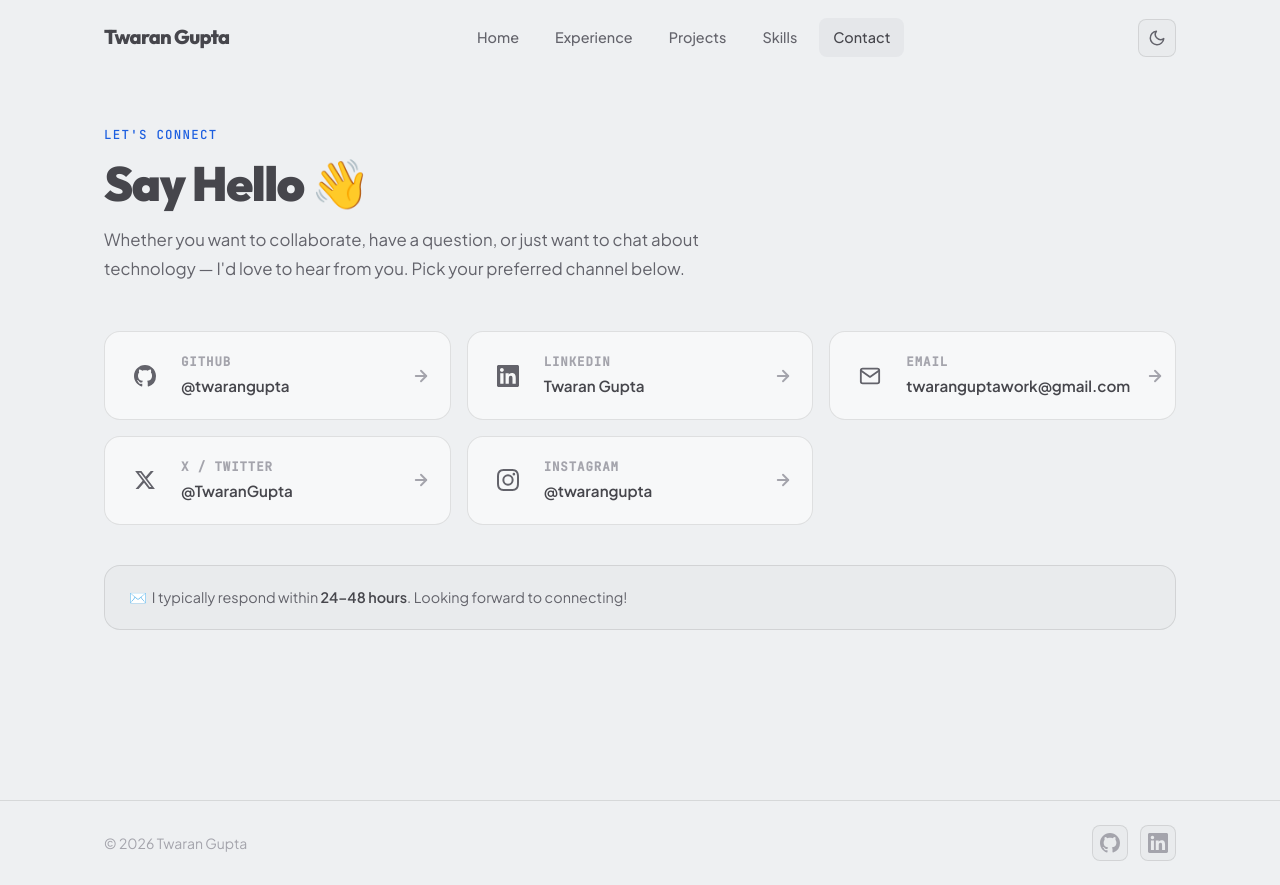
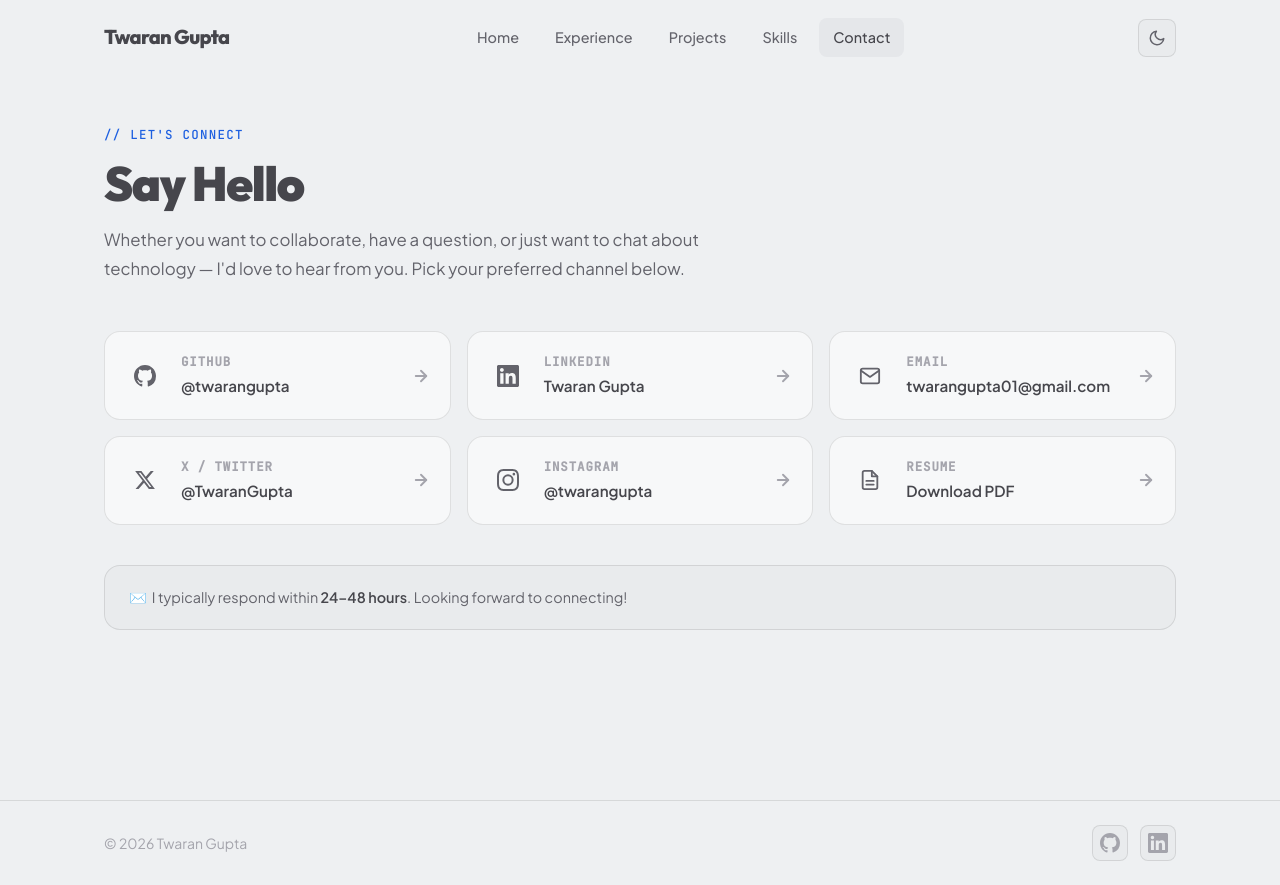
Before and after one commit to twarangupta/Portfolio, a React (Vite) app: page /contact in a window 1280 px wide. Built offline with nearby package versions, Linux system fonts and the light colour scheme.

Commit message:
Refine contact page content

```diff
--- a/src/pages/Contact.jsx
+++ b/src/pages/Contact.jsx
@@ -31,6 +31,15 @@ const InstagramIcon = () => (
   </svg>
 );
 
+const ResumeIcon = () => (
+  <svg width="22" height="22" viewBox="0 0 24 24" fill="none" stroke="currentColor" strokeWidth="2" strokeLinecap="round" strokeLinejoin="round">
+    <path d="M14 2H6a2 2 0 0 0-2 2v16a2 2 0 0 0 2 2h12a2 2 0 0 0 2-2V8z" />
+    <polyline points="14 2 14 8 20 8" />
+    <line x1="8" y1="13" x2="16" y2="13" />
+    <line x1="8" y1="17" x2="16" y2="17" />
+  </svg>
+);
+
 const contacts = [
   {
     id: 'github-link',
@@ -38,7 +47,6 @@ const contacts = [
     label: 'GitHub',
     handle: '@twarangupta',
     href: 'https://github.com/twarangupta',
-    color: '#6e7681',
   },
   {
     id: 'linkedin-link',
@@ -46,15 +54,13 @@ const contacts = [
     label: 'LinkedIn',
     handle: 'Twaran Gupta',
     href: 'https://www.linkedin.com/in/twarangupta/',
-    color: '#0a66c2',
   },
   {
     id: 'email-link',
     icon: <MailIcon />,
     label: 'Email',
-    handle: 'twaranguptawork@gmail.com',
-    href: 'mailto:twaranguptawork@gmail.com',
-    color: '#7c6aff',
+    handle: 'twarangupta01@gmail.com',
+    href: 'mailto:twarangupta01@gmail.com',
   },
   {
     id: 'twitter-link',
@@ -62,7 +68,6 @@ const contacts = [
     label: 'X / Twitter',
     handle: '@TwaranGupta',
     href: 'https://x.com/TwaranGupta',
-    color: 'var(--text-primary)',
   },
   {
     id: 'instagram-link',
@@ -70,7 +75,14 @@ const contacts = [
     label: 'Instagram',
     handle: '@twarangupta',
     href: 'https://instagram.com/twarangupta',
-    color: '#e1306c',
+  },
+  {
+    id: 'resume-link',
+    icon: <ResumeIcon />,
+    label: 'Resume',
+    handle: 'Download PDF',
+    href: '/resume.pdf',
+    download: true,
   },
 ];
 
@@ -80,10 +92,8 @@ export default function Contact() {
       <div className="container">
         {/* Header */}
         <div className="page-header animate-fade-up">
-          <span className="page-label">Let's Connect</span>
-          <h1 className="page-title">
-            Say <span className="gradient-text">Hello</span> 👋
-          </h1>
+          <span className="page-label">// Let's Connect</span>
+          <h1 className="page-title">Say Hello</h1>
           <p className="page-desc">
             Whether you want to collaborate, have a question, or just want to
             chat about technology — I'd love to hear from you. Pick your
@@ -98,12 +108,13 @@ export default function Contact() {
               key={c.id}
               id={c.id}
               href={c.href}
-              target={c.id !== 'email-link' ? '_blank' : undefined}
+              target={!c.download && c.id !== 'email-link' ? '_blank' : undefined}
               rel="noopener noreferrer"
+              download={c.download || undefined}
               className="contact-card"
               style={{ animationDelay: `${i * 60}ms` }}
             >
-              <div className="contact-icon" style={{ '--icon-color': c.color }}>
+              <div className="contact-icon">
                 {c.icon}
               </div>
               <div className="contact-info">
```
